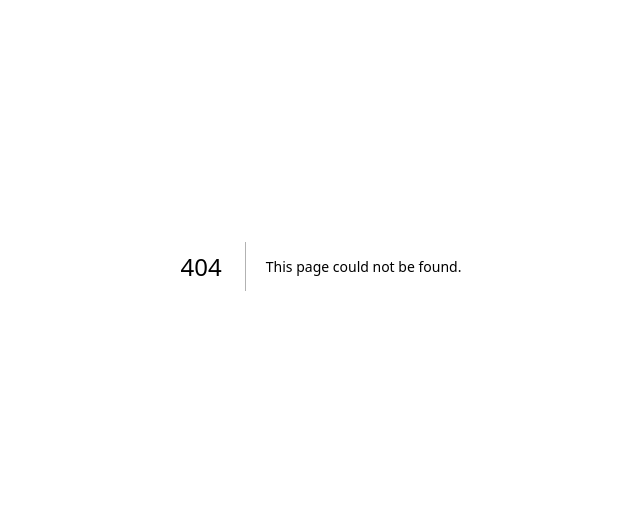
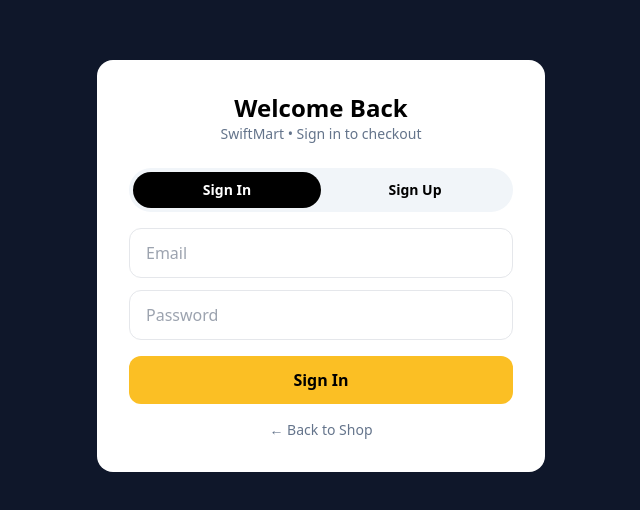
Before and after one commit to successbrownson222-cloud/enterprise-shopping-os-, a Next.js app in the folder frontend/: page /auth in a window 1280 px wide. Before the commit this address had no page. Shown: the part 134-644 px from the top of the page, without its empty margins (319-959 px from the left). Built offline with nearby package versions, Linux system fonts and the light colour scheme.

Commit message:
Create auth/page.tsx

```diff
--- /dev/null
+++ b/frontend/app/auth/page.tsx
@@ -0,0 +1,22 @@
+"use client";
+import { useState } from "react";
+export default function AuthPage() {
+  const [mode, setMode] = useState<"login" | "signup">("login");
+  return (
+    <main className="min-h-screen bg-[#0F172A] flex items-center justify-center px-4 py-10">
+      <div className="w-full max-w-md bg-white rounded-2xl p-6 sm:p-8 text-black">
+        <h1 className="text-2xl font-black text-center">{mode === "login" ? "Welcome Back" : "Create Account"}</h1>
+        <p className="text-center text-slate-500 text-sm mb-6">SwiftMart • {mode === "login" ? "Sign in to checkout" : "Join to checkout"}</p>
+        <div className="flex bg-slate-100 rounded-full p-1 mb-4">
+          <button onClick={() => setMode("login")} className={`flex-1 py-2 rounded-full text-sm font-bold ${mode === "login" ? "bg-black text-white" : ""}`}>Sign In</button>
+          <button onClick={() => setMode("signup")} className={`flex-1 py-2 rounded-full text-sm font-bold ${mode === "signup" ? "bg-black text-white" : ""}`}>Sign Up</button>
+        </div>
+        {mode === "signup" && <input placeholder="Full Name" className="w-full border rounded-xl px-4 py-3 mb-3 outline-none" />}
+        <input placeholder="Email" className="w-full border rounded-xl px-4 py-3 mb-3 outline-none" />
+        <input placeholder="Password" type="password" className="w-full border rounded-xl px-4 py-3 mb-4 outline-none" />
+        <button className="w-full bg-amber-400 py-3 rounded-xl font-black">{mode === "login" ? "Sign In" : "Create Account"}</button>
+        <a href="/" className="block text-center text-sm mt-4 text-slate-500">← Back to Shop</a>
+      </div>
+    </main>
+  );
+}
```
